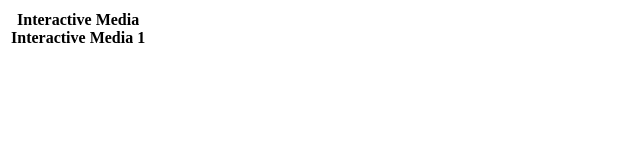
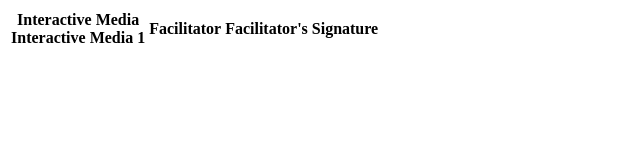
Before and after one commit to Reklam41/register, a plain HTML site: page index.html in a window 1280 px wide. Shown: the whole page, without its empty margins (0-640 px from the left). Drawn offline with Linux system fonts and the light colour scheme.

Commit message:
The header is on lock

```diff
--- a/index.html
+++ b/index.html
@@ -13,6 +13,8 @@
             Interactive Media <br />
             Interactive Media 1
           </th>
+          <th>Facilitator</th>
+          <th>Facilitator's Signature</th>
         </tr>
       </table>
     </main>
```
